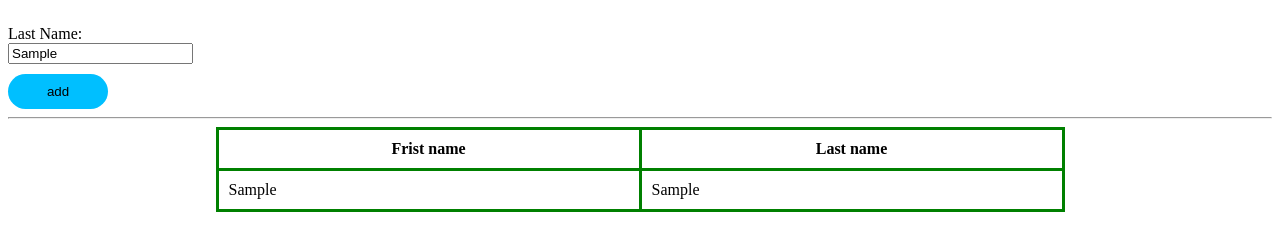
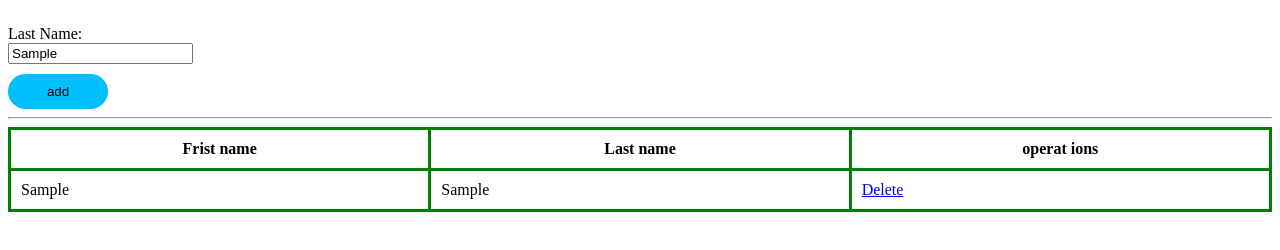
Before and after one commit to mahmoodi-majid/add-person-to-table, a plain HTML site: page index.html in a window 1280 px wide. Both pictures are taken after typing "Sample", "Sample" into the empty fields and a click on the button "add". Shown: the part 122-372 px from the top of the page. Drawn offline with Linux system fonts and the light colour scheme.

Commit message:
new delete option

```diff
--- a/index.html
+++ b/index.html
@@ -21,6 +21,7 @@
         <tr>
             <th>Frist name</th>
             <th>Last name</th>
+            <th>operat ions</th>
         </tr>
 
 
--- a/js/script.js
+++ b/js/script.js
@@ -1,4 +1,3 @@
-
 var buttonadd = document.querySelector("#add").addEventListener("click", function () {
     addperson()
 })
@@ -10,12 +9,17 @@ function addperson() {
     var person = document.createElement("tr");
     var fnamecell = document.createElement("td");
     var lnamecell = document.createElement("td");
+    var operations = document.createElement("td");
+    var delettag = document.createElement("a");
+    delettag.textContent = "Delete"
+    delettag.href= "#";
     fnamecell.textContent = fname;
     lnamecell.textContent = lname;
     person.appendChild(fnamecell);
     person.appendChild(lnamecell);
+    operations.appendChild(delettag)
+    person.appendChild(operations)
     table.appendChild(person);
-
     console.log(table);
 
 }
```
